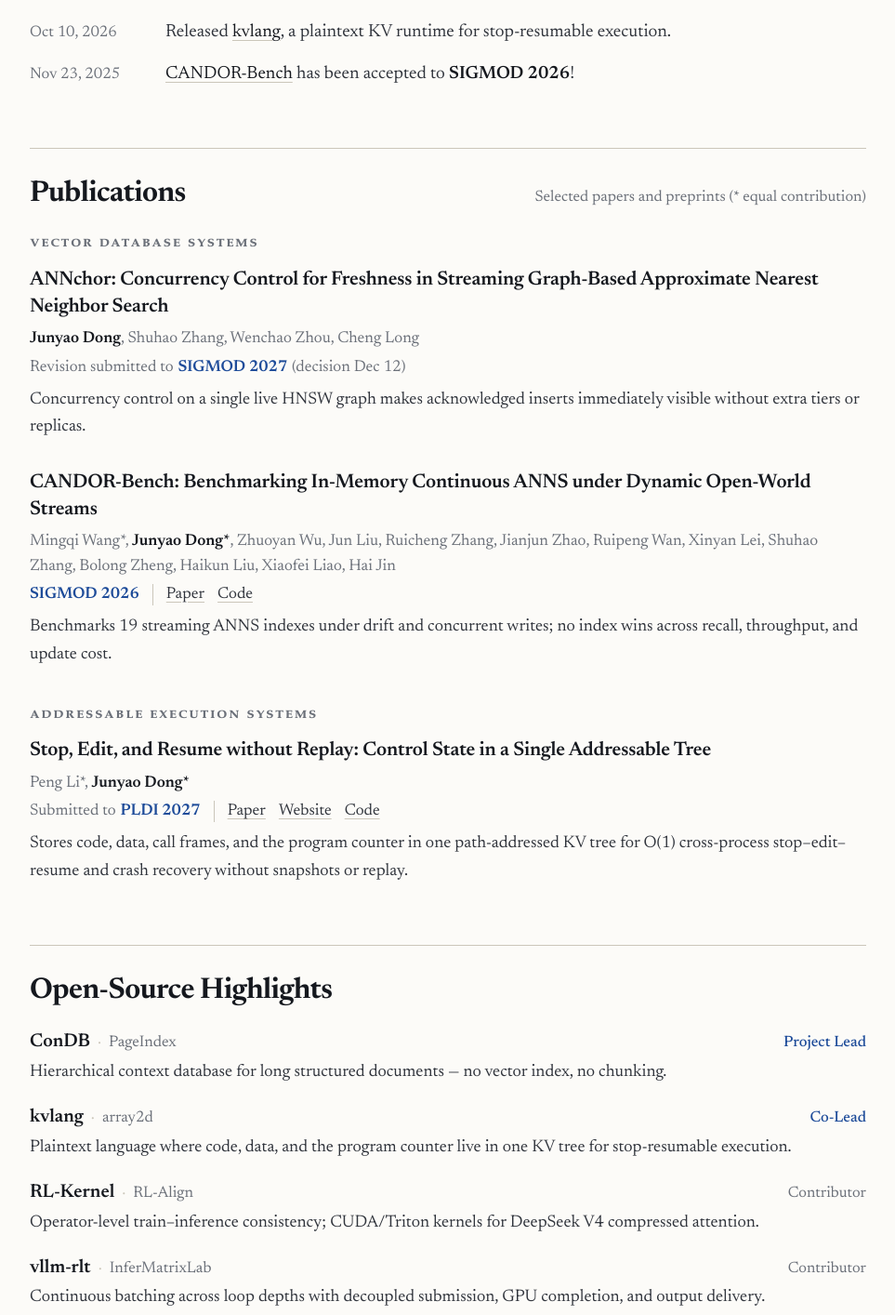
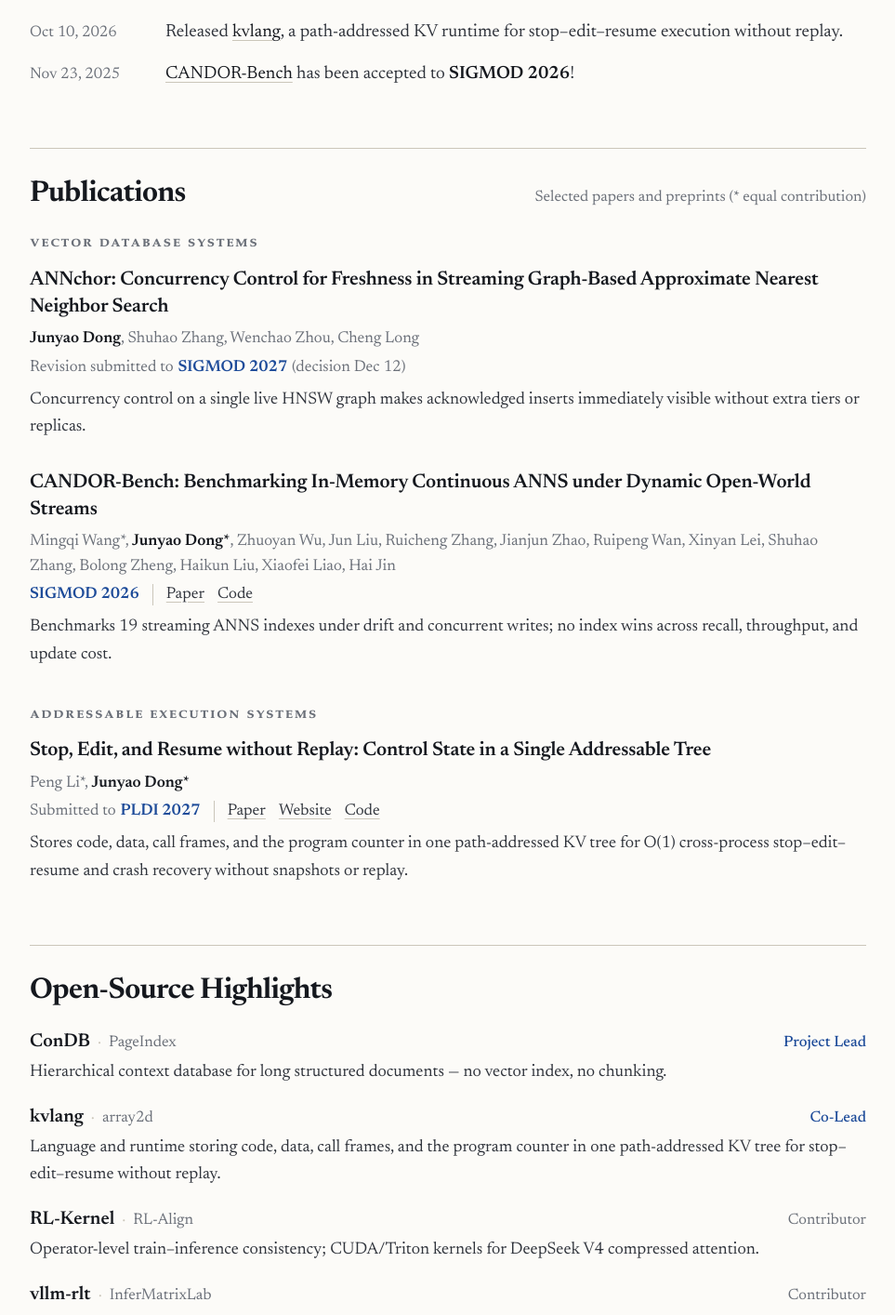
Before and after one commit to junyaodong/junyaodong.github.io, a plain HTML site: page index.html in a window 1280 px wide. Shown: the part 565-1979 px from the top of the page at 93% size, without its empty margins (158-1121 px from the left). Drawn offline with Linux system fonts and the light colour scheme; no server answers.

Commit message:
Align kvlang descriptions in News and Open-Source with paper wording

```diff
--- a/index.html
+++ b/index.html
@@ -99,7 +99,7 @@
                     -->
                     <div class="news-row">
                         <span class="date">Oct 10, 2026</span>
-                        <span>Released <a href="https://github.com/array2d/kvlang" target="_blank" rel="noopener noreferrer">kvlang</a>, a plaintext KV runtime for stop-resumable execution.</span>
+                        <span>Released <a href="https://github.com/array2d/kvlang" target="_blank" rel="noopener noreferrer">kvlang</a>, a path-addressed KV runtime for stop–edit–resume execution without replay.</span>
                     </div>
                     <div class="news-row">
                         <span class="date">Nov 23, 2025</span>
@@ -197,7 +197,7 @@
                                 </div>
                                 <span class="oss-role lead">Co-Lead</span>
                             </div>
-                            <p class="oss-desc">Plaintext language where code, data, and the program counter live in one KV tree for stop-resumable execution.</p>
+                            <p class="oss-desc">Language and runtime storing code, data, call frames, and the program counter in one path-addressed KV tree for stop–edit–resume without replay.</p>
                         </article>
 
                         <article class="oss-item" id="oss-rlkernel">
```
